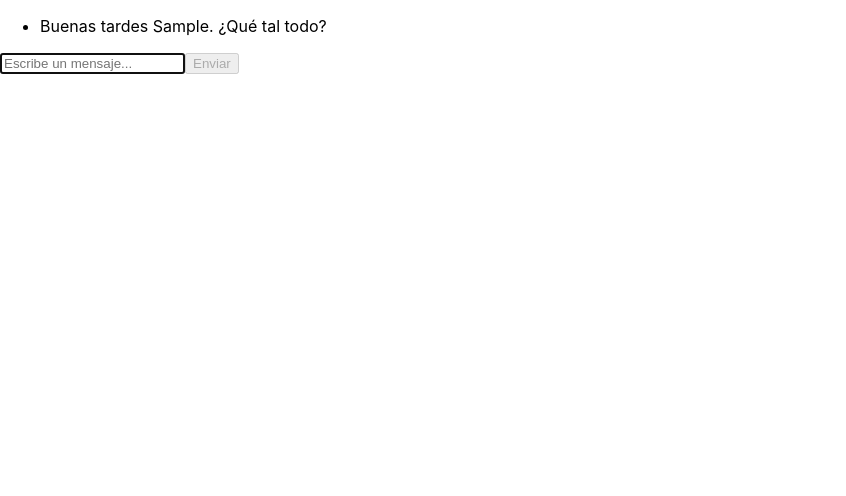
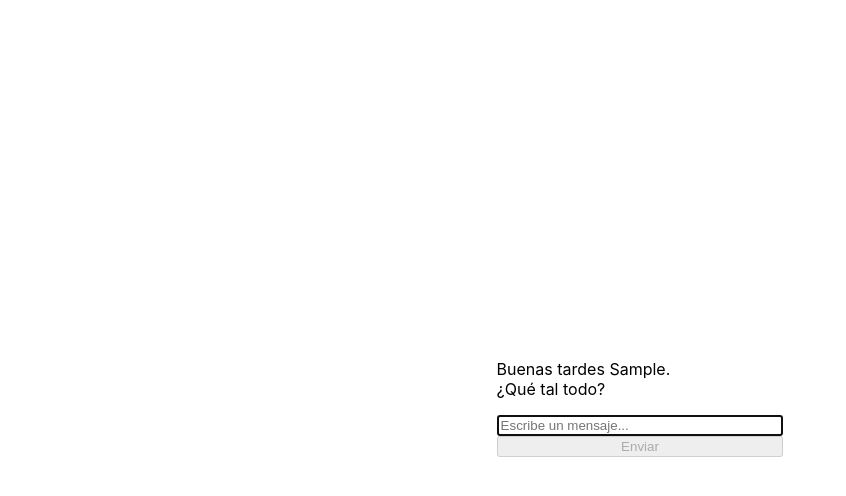
Before and after one commit to marcmarine/my-chat-app, a React (Create React App) app: page / in a window 1280 px wide. Both pictures are taken after typing "Sample" into the empty fields and a click on the button "Empezar". Shown: the top 496 px of the page, without its empty margins (0-846 px from the left). Built offline with nearby package versions, Linux system fonts and the light colour scheme.

Commit message:
Add Styled Components with Emotion

```diff
--- a/package.json
+++ b/package.json
@@ -3,6 +3,8 @@
   "version": "0.1.0",
   "private": true,
   "dependencies": {
+    "@emotion/react": "^11.4.0",
+    "@emotion/styled": "^11.3.0",
     "@testing-library/jest-dom": "^5.11.4",
     "@testing-library/react": "^11.1.0",
     "@testing-library/user-event": "^12.1.10",
--- a/src/App.js
+++ b/src/App.js
@@ -1,4 +1,5 @@
 import { useState } from 'react'
+import { Home, ChatRoom } from './styles'
 
 function App() {
   const [messages, setMessages] = useState([])
@@ -18,23 +19,23 @@ function App() {
   }
 
   if (!userName) return (
-    <form onSubmit={handleUserName}>
+    <Home onSubmit={handleUserName}>
       <input id="userName" type="text" autoFocus placeholder="Escribe tu nombre..." />
       <button type="submit">Empezar</button>
-    </form>
+    </Home>
   )
 
   return (
-    <>
+    <ChatRoom>
       <ul>
-        <li>Buenas tardes {userName}. ¿Qué tal todo?</li>
-        {messages.map(message => <li>{message}</li>)}
+        <li className="message message--in">Buenas tardes {userName}. ¿Qué tal todo?</li>
+        {messages.map(message => <li className="message message--out">{message}</li>)}
       </ul>
       <form onSubmit={handleMessage}>
         <input onChange={event => setNewMessage(event.target.value)} id="message" type="text" autoFocus autoComplete="off" placeholder="Escribe un mensaje..." />
         <button disabled={!newMessage} type="submit">Enviar</button>
       </form>
-    </>
+    </ChatRoom>
   )
 }
 
--- /dev/null
+++ b/src/styles.js
@@ -0,0 +1,33 @@
+import styled from '@emotion/styled'
+
+export const Home = styled.form`
+  display: grid;
+  height: 100vh;
+  place-content: center;
+`
+
+export const ChatRoom = styled.div`
+  display: grid;
+  height: 100vh;
+  place-content: center;
+
+  ul {
+    display: flex;
+    flex-direction: column;
+    list-style: none;
+    padding: 0;
+
+    .message {
+      max-width: 70%;
+
+      &--out {
+        align-self: flex-end;
+      }
+    }
+  }
+
+  form {
+    display: flex;
+    flex-direction: column;
+  }
+`
```
Also changed, not shown: 1 other file (tests, documents, lock files or other folders).
